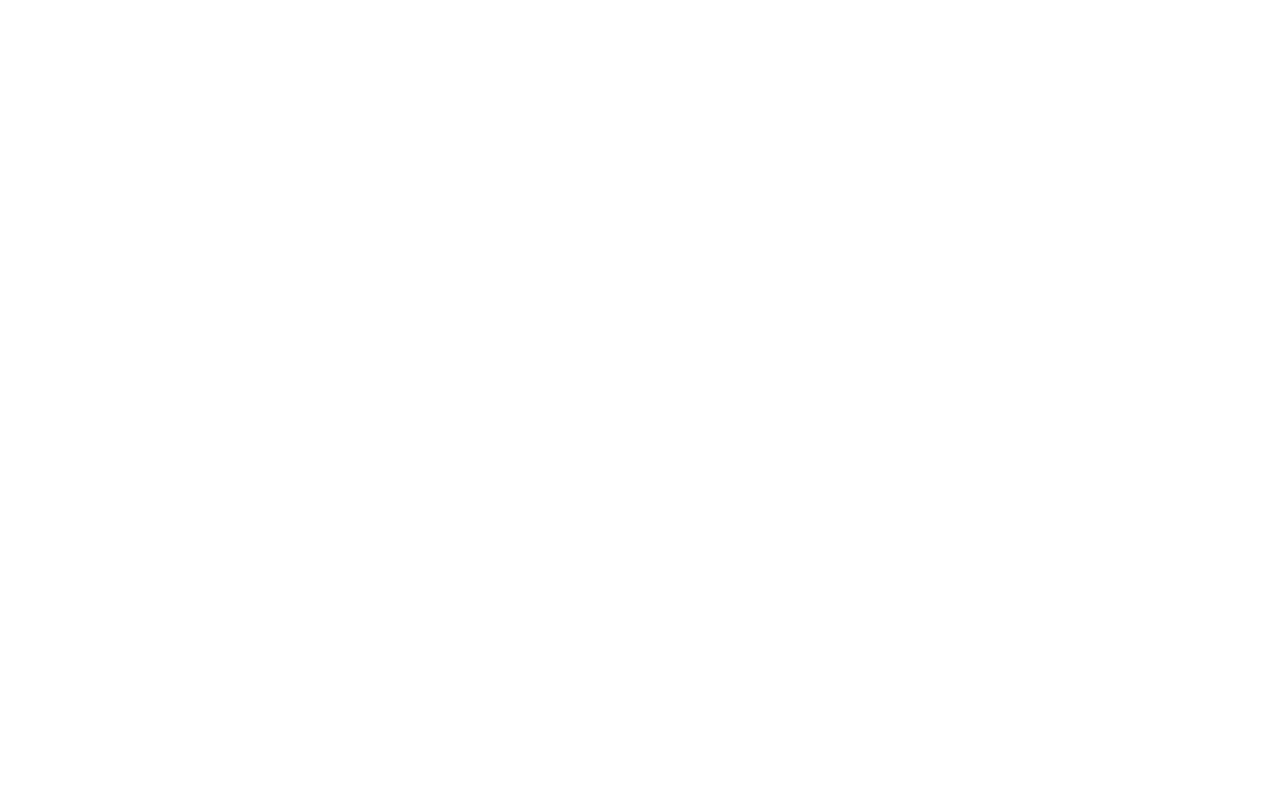
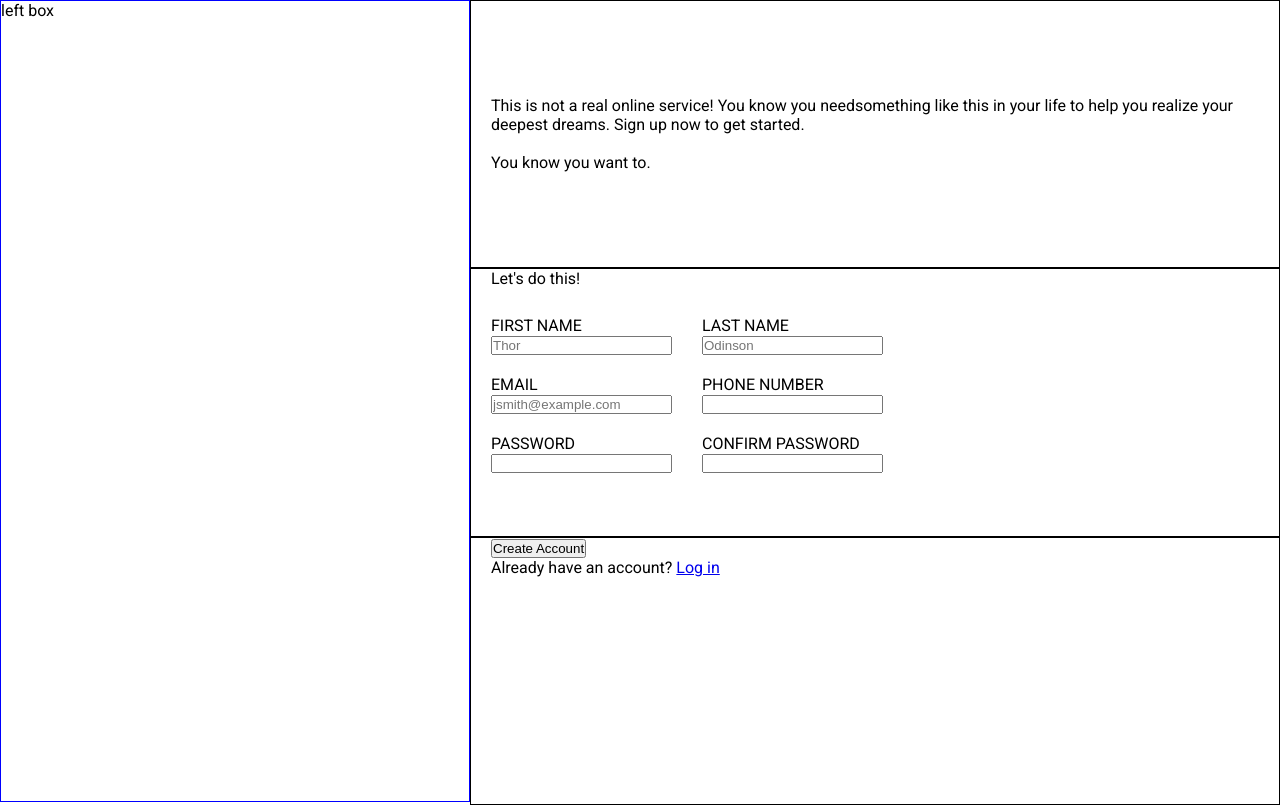
Before and after one commit to Journey2WebDev/odin-sign-up-form, a plain HTML site: page index.html in a window 1280 px wide. Drawn offline with Linux system fonts and the light colour scheme.

Commit message:
Add basic structure for page

```diff
--- a/index.html
+++ b/index.html
@@ -11,6 +11,67 @@
 
 <body>
 
+  <!-- Left Frame (1 vertical box)-->
+  <div class="lframe">
+    left box
+  </div>
+
+  <!-- Right Frame (3 horizontal boxes)-->
+  <div class="rframe">
+    <div class="rframe-box">
+      This is not a real online service! You know you needsomething like this in your life to help you realize your deepest dreams. Sign up now to get started.
+      <br><br>
+      You know you want to.
+    </div>
+
+    <div class="rframe-box">
+
+      <p>Let's do this!</p>
+
+      <div class="rframe-box2-lr">
+        <div class="rframe-box2-left">
+          <div>
+            <label for="firstname">FIRST NAME</label>
+            <br>
+            <input type="text" id="firstname" name="user_firstname" placeholder="Thor">
+          </div>
+          <div>
+            <label for="email">EMAIL</label>
+            <br>
+            <input type="email" id="email" name="user_email" placeholder="jsmith@example.com">
+          </div>
+          <div>
+            <label for="pwd">PASSWORD</label>
+            <br>
+            <input type="password" id="pwd" name="user_pwd">
+          </div>
+        </div>
+        <div class="rframe-box2-right">
+          <div>
+            <label for="lastname">LAST NAME</label>
+            <br>
+            <input type="text" id="lastname" name="user_lastname" placeholder="Odinson">
+          </div>
+          <div>
+            <label for="phone">PHONE NUMBER</label>
+            <br>
+            <input type="tel" id="phone" name="user_phone">
+          </div>
+          <div>
+            <label for="pwd_confirm">CONFIRM PASSWORD</label>
+            <br>
+            <input type="password" id="pwd_confirm" name="user_pwd_confirm">
+          </div>
+        </div>
+      </div>
+    </div>
+
+    <div class="rframe-box">
+      <button>Create Account</button>
+      <p>Already have an account? <a href="#">Log in</a></p>
+    </div>
+  </div>
+
 </body>
 
 </html>
--- a/styles/style.css
+++ b/styles/style.css
@@ -1,6 +1,51 @@
+/* Font that doesn't suck */
+@import url('https://fonts.googleapis.com/css2?family=Roboto&display=swap');
+
+/* Remove default padding and margin from all elements */
 *,
 ::before,
 ::after{
   padding: 0px;
   margin: 0px;
 }
+
+:root{
+  box-sizing: border-box;
+  font-family: 'Roboto', sans-serif;
+}
+
+body{
+  display: flex;
+}
+
+.lframe{
+  border: 1px solid blue;
+  height: 100vh;
+  width: 40vw;
+}
+
+.rframe-box{
+  border: 1px solid black;
+  height: 33.3vh;
+  width: 60vw;
+  padding: 0 20px 0 20px;
+}
+
+.rframe .rframe-box:nth-child(1){
+  display: flex;
+  justify-content: center;
+  align-items: center;
+}
+
+.rframe-box2-lr{
+  display: flex;
+  height: 80%;
+  align-items: center;
+  gap: 30px;
+}
+
+.rframe-box2-left, .rframe-box2-right{
+  display: flex;
+  flex-direction: column;
+  gap: 20px;
+}
```
